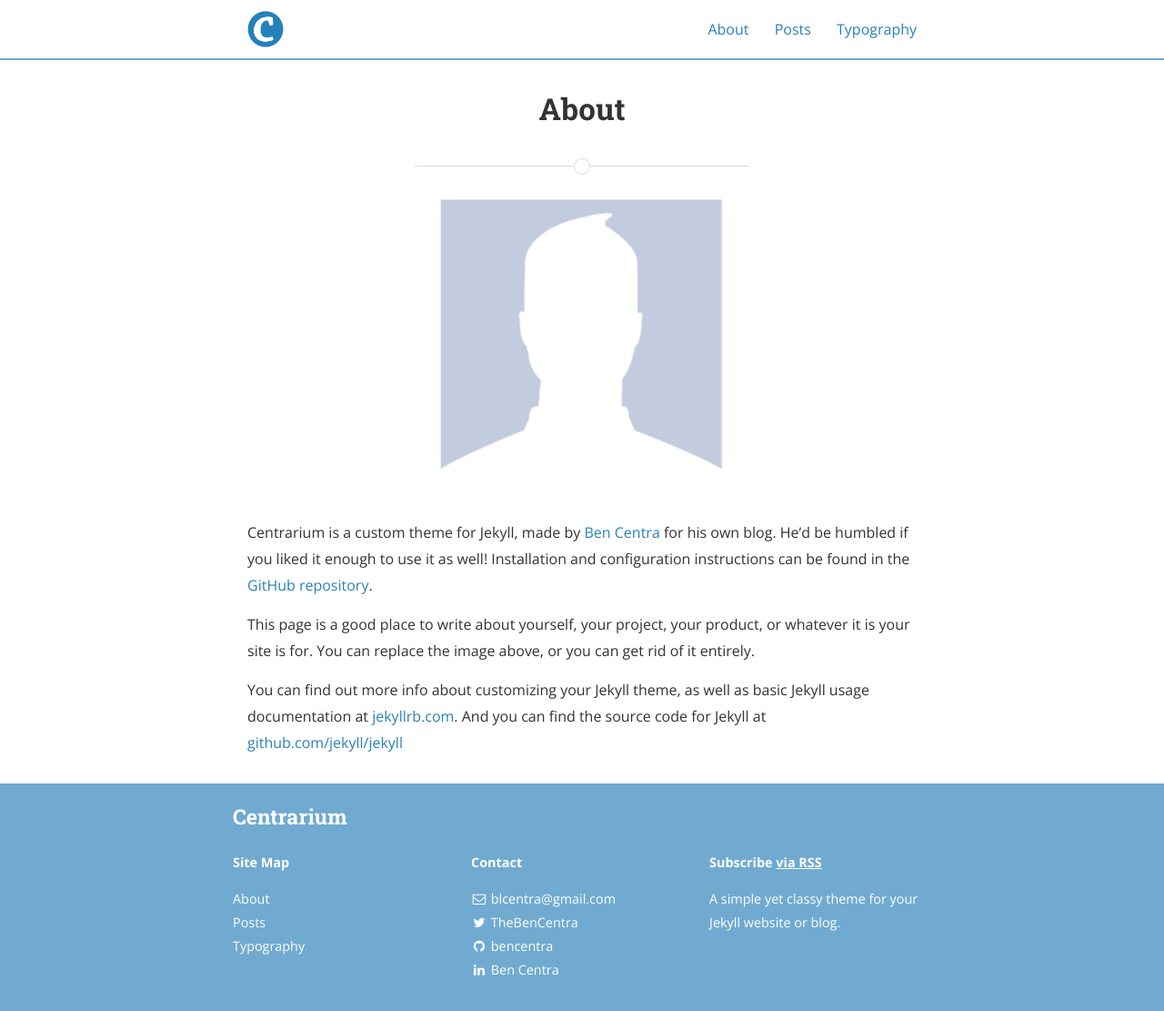
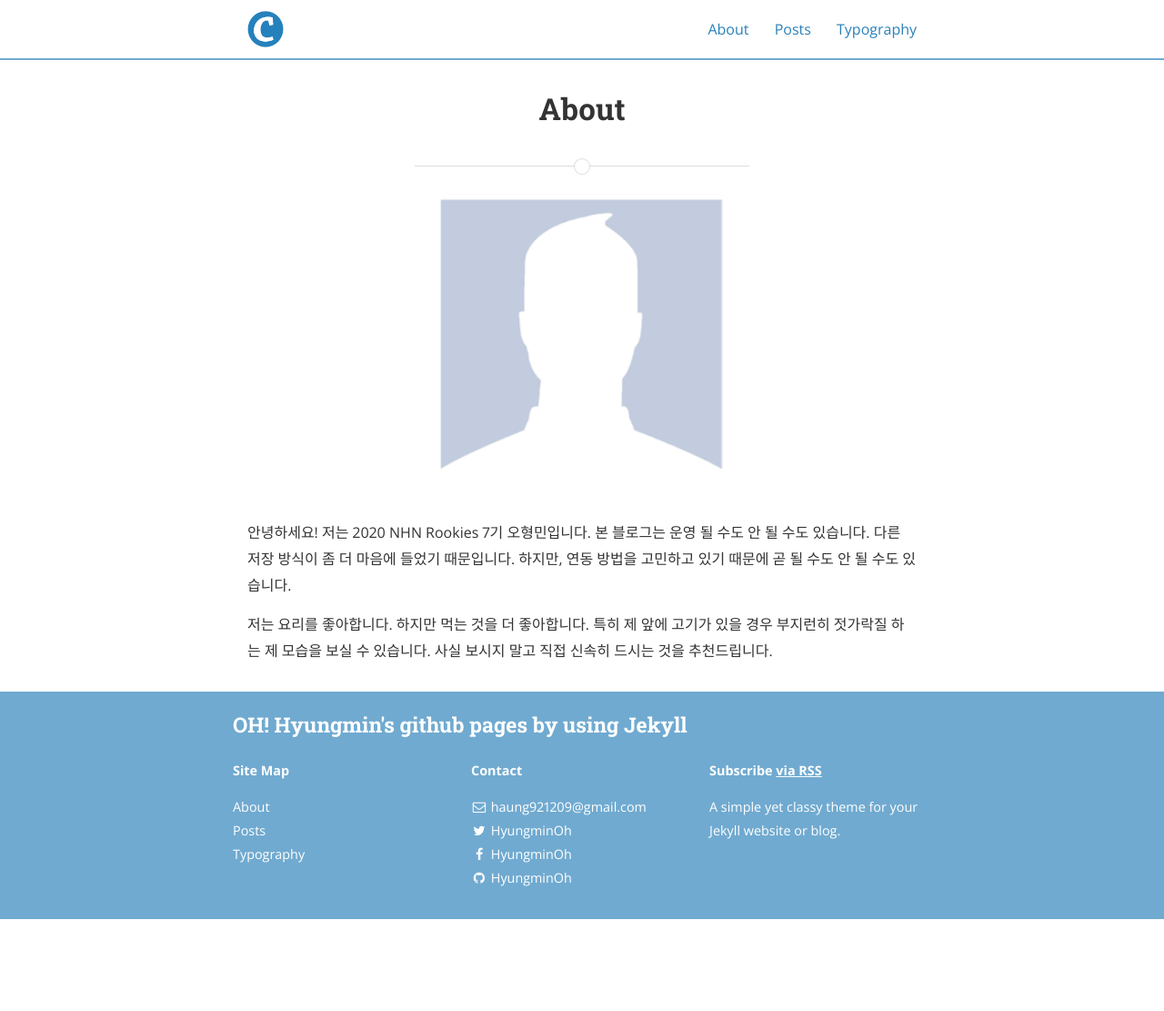
Before and after one commit to haung921209/haung921209.github.io, a Jekyll site: the page built from about.md, in a window 1280 px wide and 1111 px high. Shown: the whole window at 91% size. Built offline with Jekyll 4.4.1, drawn with Linux system fonts in a browser that asks for light colours; nearby versions of some CDN libraries; comment, search, counter and statistics services are not loaded.

Commit message:
modify some messages

```diff
--- a/_config.yml
+++ b/_config.yml
@@ -9,10 +9,10 @@ exclude:
   - "/vendor/"
 
 # Site settings
-title: Centrarium
-subtitle: "A simple yet classy theme for your Jekyll website or blog"
-email: blcentra@gmail.com
-name: Ben Centra
+title: OH! Hyungmin's github pages by using Jekyll
+subtitle: "A simple blog"
+email: haung921209@gmail.com
+name: Hyungmin Oh
 description: >
   A simple yet classy theme for your Jekyll website or blog.
 # Base URL of site (i.e. /blog). It should always start with a slash,
@@ -78,38 +78,38 @@ descriptions:
 social:
   - name: Twitter
     icon: twitter
-    username: TheBenCentra
+    username: HyungminOh
     url: https://twitter.com/TheBenCentra
     desc: Follow me on Twitter
-    share: true
+    share: false
 
   - name: Facebook
     icon: facebook
-    username: thebencentra
-    url: ""
+    username: HyungminOh
+    url: "https://www.facebook.com/haung921209"
     desc: Friend me on Facebook
     share: true
 
   - name: GitHub
     icon: github
-    username: bencentra
-    url: https://github.com/bencentra
+    username: HyungminOh
+    url: https://github.com/haung921209
     desc: Fork me on GitHub
     share: false
 
   - name: LinkedIn
     icon: linkedin
-    username: Ben Centra
-    url: https://www.linkedin.com/pub/ben-centra/47/769/60a
+    username: HyungminOh
+    url: ""
     desc: Connect with me on LinkedIn
-    share: true
+    share: false
 
   - name: Google+
     icon: google-plus
     username: ""
     url: ""
     desc: Add me to your Circles
-    share: true
+    share: false
 
   - name: YouTube
     icon: youtube
--- a/about.md
+++ b/about.md
@@ -7,11 +7,10 @@ main_nav: true
 
 ![alt text]({{ site.baseurl }}/assets/profile-placeholder.gif "Profile Picture"){:.profile}
 
-Centrarium is a custom theme for Jekyll, made by [Ben Centra][bencentra] for his own blog. He'd be humbled if you liked it enough to use it as well! Installation and configuration instructions can be found in the [GitHub repository](https://github.com/bencentra/centrarium).
+안녕하세요! 저는 2020 NHN Rookies 7기 오형민입니다.
+본 블로그는 운영 될 수도 안 될 수도 있습니다. 다른 저장 방식이 좀 더 마음에 들었기 때문입니다. 하지만, 연동 방법을 고민하고 있기 때문에 곧 될 수도 안 될 수도 있습니다.
 
-This page is a good place to write about yourself, your project, your product, or whatever it is your site is for. You can replace the image above, or you can get rid of it entirely.
-
-You can find out more info about customizing your Jekyll theme, as well as basic Jekyll usage documentation at [jekyllrb.com](http://jekyllrb.com/). And you can find the source code for Jekyll at [github.com/jekyll/jekyll](https://github.com/jekyll/jekyll)
+저는 요리를 좋아합니다. 하지만 먹는 것을 더 좋아합니다. 특히 제 앞에 고기가 있을 경우 부지런히 젓가락질 하는 제 모습을 보실 수 있습니다. 사실 보시지 말고 직접 신속히 드시는 것을 추천드립니다.
 
 [centrarium]: https://github.com/bencentra/centrarium
 [bencentra]: http://bencentra.com
```
